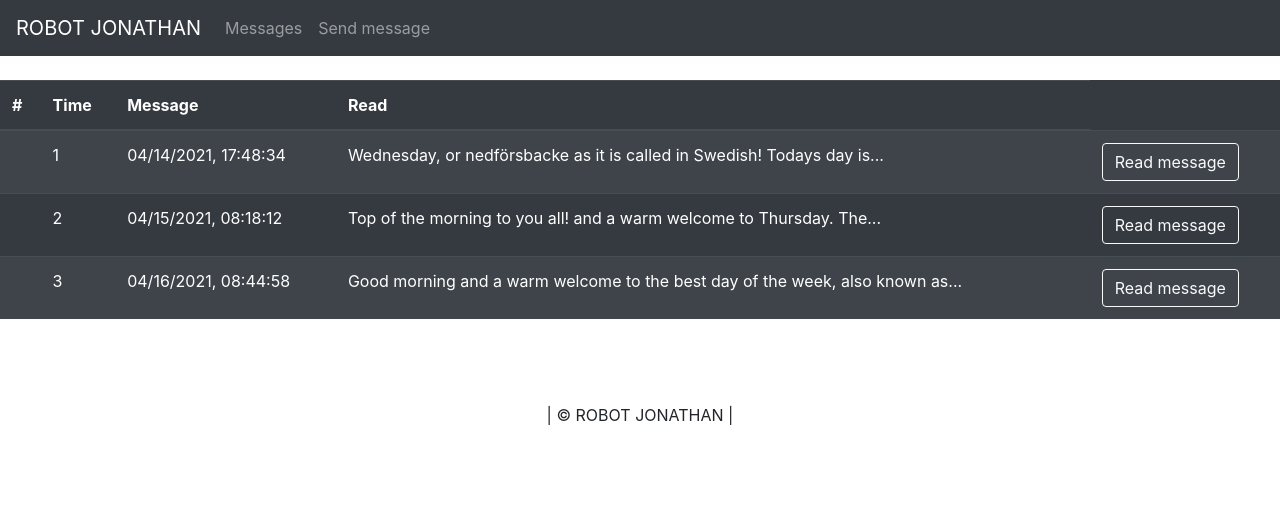
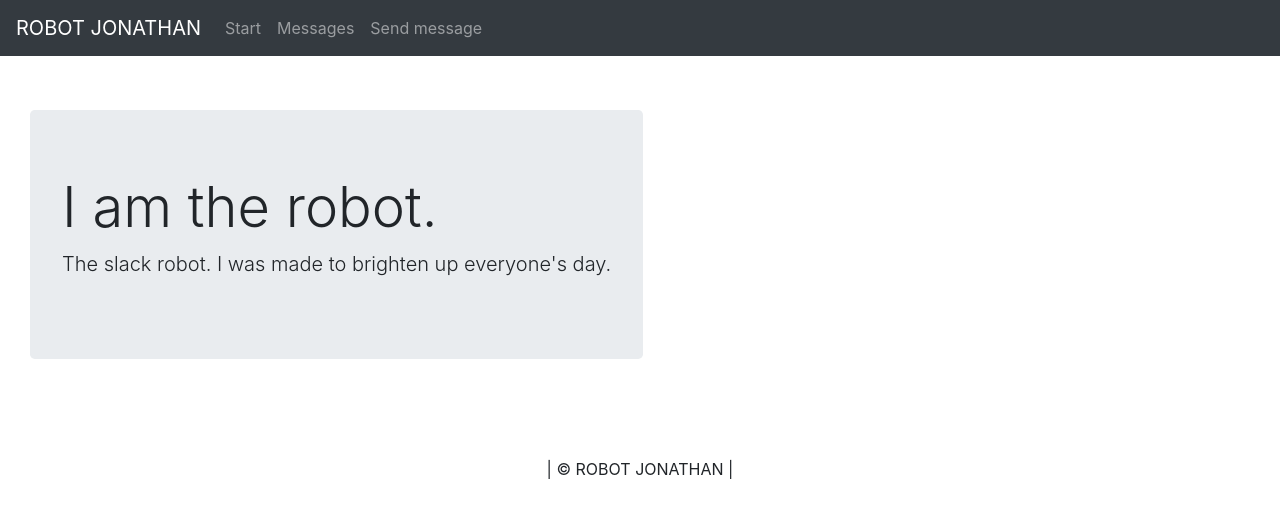
Before and after one commit to dszemenkar/Slack-Attack, a Flask app: page / in a window 1280 px wide. Shown: the top 518 px of the page. Run offline with Flask 2, Linux system fonts and the light colour scheme; data comes from the database, SQL or seed files in the repository; parts of the project's set-up code (start-up, migrations or seed data) failed here and were passed over.

Commit message:
layoutfixes

```diff
--- a/flask_app/robot/core/views.py
+++ b/flask_app/robot/core/views.py
@@ -7,10 +7,13 @@ core = Blueprint('core', __name__)
 
 @core.route('/')
 def index():
-	messages = Message.query.all()
-
-	return render_template('index.html', messages=messages)
+	return render_template('index.html')
 
 @core.route('/sent')
 def sent():
 	return render_template('sent.html')
+
+@core.route('/messages')
+def messages():
+	messages = Message.query.all()
+	return render_template('messages.html', messages=messages)
--- a/flask_app/robot/messages/views.py
+++ b/flask_app/robot/messages/views.py
@@ -10,7 +10,7 @@ messages = Blueprint('messages', __name__)
 def getCreated():
     return datetime.now().strftime("%m/%d/%Y, %H:%M:%S")
 
-@messages.route('/message/create', methods=['GET', 'POST'])
+@messages.route('/messages/create', methods=['GET', 'POST'])
 @login_required
 def create():
 	form = MessageForm()
@@ -27,7 +27,7 @@ def create():
 		return redirect(url_for('core.sent'))
 	return render_template('send_message.html', form=form)
 
-@messages.route('/<int:message_id>')
+@messages.route('messages/<int:message_id>')
 def message(message_id):
 	message = Message.query.get_or_404(message_id)
 	return render_template('message.html', message=message)
--- a/flask_app/robot/templates/base.html
+++ b/flask_app/robot/templates/base.html
@@ -23,7 +23,10 @@
 	<div class="collapse navbar-collapse" id="navbarColor02">
 	  <ul class="navbar-nav mr-auto">
 		<li class="nav-item">
-			  <a class="nav-link" href="{{ url_for('core.index')}}">Messages</a>
+			  <a class="nav-link" href="{{ url_for('core.index')}}">Start</a>
+		</li>
+		<li class="nav-item">
+			  <a class="nav-link" href="{{ url_for('core.messages')}}">Messages</a>
 		</li>
 		<li>
 			<a class="nav-link" href="{{ url_for('messages.create')}}">Send message</a>
--- a/flask_app/robot/templates/index.html
+++ b/flask_app/robot/templates/index.html
@@ -1,27 +1,11 @@
 {% extends "base.html" %}
 {% block content %}
 <div class="d-flex align-content-center">
-<table class="table table-striped table-dark">
-  <thead>
-    <tr>
-      <th scope="col">#</th>
-      <th scope="col">Time</th>
-      <th scope="col">Message</th>
-      <th scope="col">Read</th>
-    </tr>
-  </thead>
-  <tbody>
-    {% for items in messages %}
-    <tr>
-      <th scope="row"></th>
-      <td>{{items.id}}</td>
-      <td>{{items.created}}</td>
-      <td>{{items.message | truncate(80) }}</td>
-      <td><a href="{{ url_for('messages.message', message_id=items.id) }}" class="btn btn-outline-light">Read message</a></td>
-    </tr>
-    {% endfor %}
-  </tbody>
-</table>
+
+<div class="jumbotron" style="margin: 30px;">
+    <h1 class="display-4">I am the robot.</h1>
+    <p class="lead">The slack robot. I was made to brighten up everyone's day. </p>
+  </div>
 
 
 
--- a/flask_app/robot/templates/login.html
+++ b/flask_app/robot/templates/login.html
@@ -1,6 +1,6 @@
 {% extends "base.html" %}
 {% block content %}
-<div class="row d-flex justify-content-center" style="margin: 20px;">
+<div class="row d-flex justify-content-center" style="margin: 40px;">
 <div class="card text-white bg-secondary mb-3" style="max-width: 36rem;">
 	<div class="card-header">Login</div>
 	<div class="card-body">
--- a/flask_app/robot/templates/register.html
+++ b/flask_app/robot/templates/register.html
@@ -1,6 +1,6 @@
 {% extends "base.html" %}
 {% block content %}
-<div class="row d-flex justify-content-center" style="margin: 20px;">
+<div class="row d-flex justify-content-center" style="margin: 40px;">
 	<div class="card text-white bg-secondary mb-3" style="max-width: 36rem;">
 		<div class="card-header">Register</div>
 		<div class="card-body">
--- a/flask_app/robot/templates/sent.html
+++ b/flask_app/robot/templates/sent.html
@@ -1,8 +1,12 @@
 {% extends "base.html" %}
 {% block content %}
 <div class="d-flex align-content-center">
+<div class="jumbotron" style="margin: 30px;">
+	  <h1 class="display-4">Now it's too late to regret.</h1>
+	  <p class="lead">Message was sent into production. It make take a while for the robot to commit the message to Slack..</p>
+	  <img src="/static/img/robot.png">
+	</div>
 
-  <p>Message was sent into production. It make take a while for the robot to commit the message to Slack..
 
 </div>
 
```
Also changed, not shown: flask_app/robot/templates/messages.html (added, +30 -0 lines).
